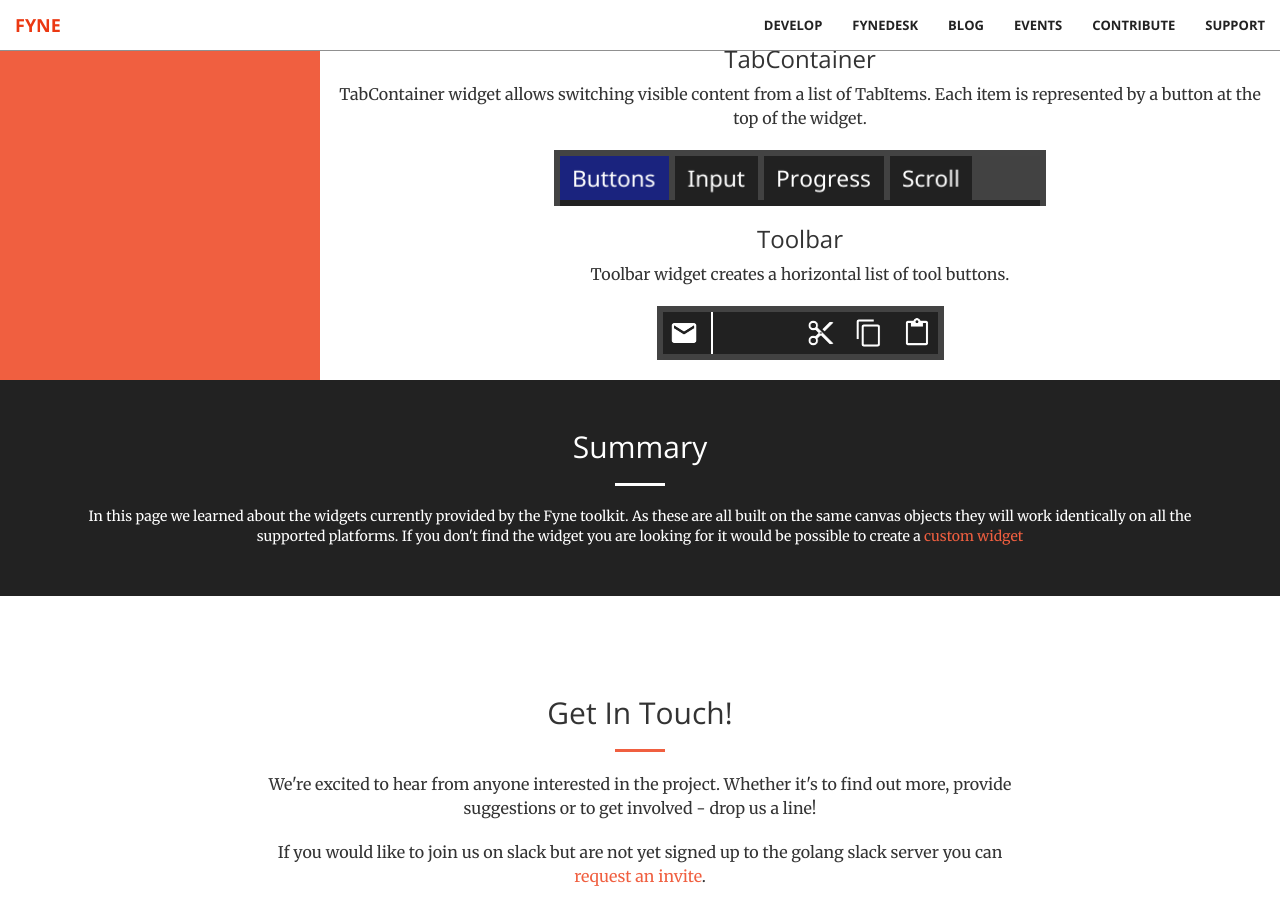
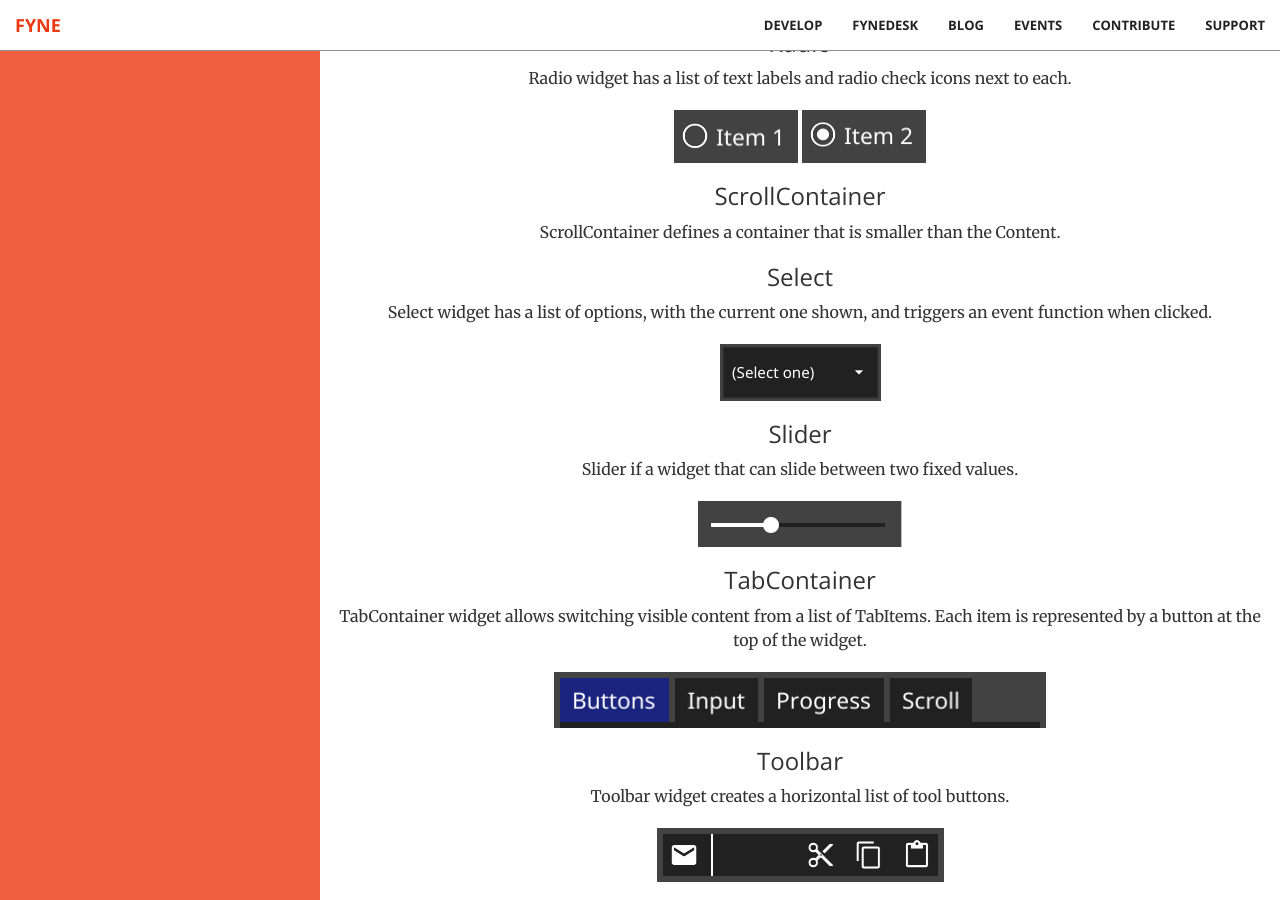
Before and after one commit to fyne-io/fyne-io.github.io, a Jekyll site: the page built from _develop/widgets.md, in a window 1280 px wide and 900 px high, scrolled down 2249 px. Built offline with Jekyll 4.4.1, drawn with Linux system fonts in a browser that asks for light colours; some of the changed text lies outside the part shown.

Commit message:
Updates for widgets list
This commit makes a lot of updates to the widget list.
I added missing widgets, updated fyne logo, added spacing at the bottom of the toolbar image and optimized all the images.

```diff
--- a/_develop/widgets.md
+++ b/_develop/widgets.md
@@ -34,9 +34,15 @@
 
 ![Entry](/develop/widget/entry.png)
 
+PasswordEntry widget hides text input and adds a button to display the text.
+
+![PasswordEntry](/develop/widget/password-entry.png)
+
 ### Form
 
 Form widget is two column grid where each row has a label and a widget (usually an input). The last row of the grid will contain the appropriate form control buttons if any should be shown.
+
+![Form](/develop/widget/form.png)
 
 ### Group
 
@@ -82,6 +88,18 @@
 
 ScrollContainer defines a container that is smaller than the Content.
 
+### Select
+
+Select widget has a list of options, with the current one shown, and triggers an event function when clicked.
+
+![Select](/develop/widget/select.png)
+
+### Slider
+
+Slider if a widget that can slide between two fixed values.
+
+![Slider](/develop/widget/slider.png)
+
 ### TabContainer
 
 TabContainer widget allows switching visible content from a list of TabItems. Each item is represented by a button at the top of the widget.
```
Also changed, not shown: develop/widget/button-icon.png, develop/widget/button.png, develop/widget/check-on.png, develop/widget/check.png, develop/widget/entry.png, develop/widget/form.png (added), develop/widget/group.png, develop/widget/hyperlink.png, develop/widget/icon.png, develop/widget/label.png, develop/widget/password-entry.png (added), develop/widget/progress-infinite.png, develop/widget/progress.png, develop/widget/radio-on.png, 5 more files.
